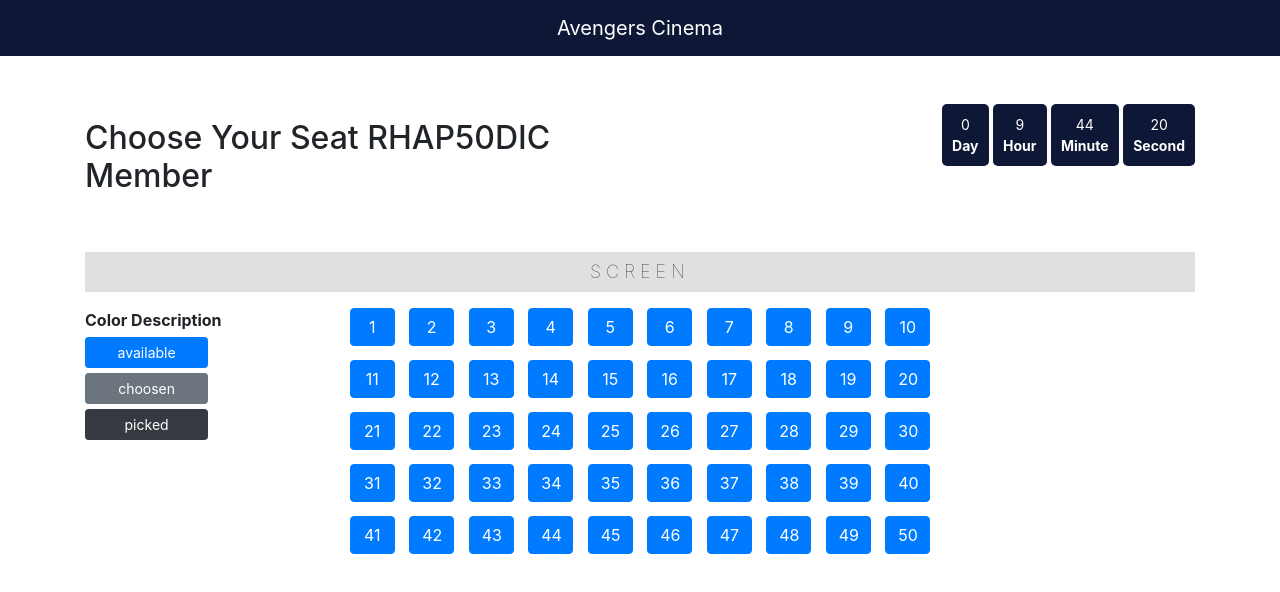
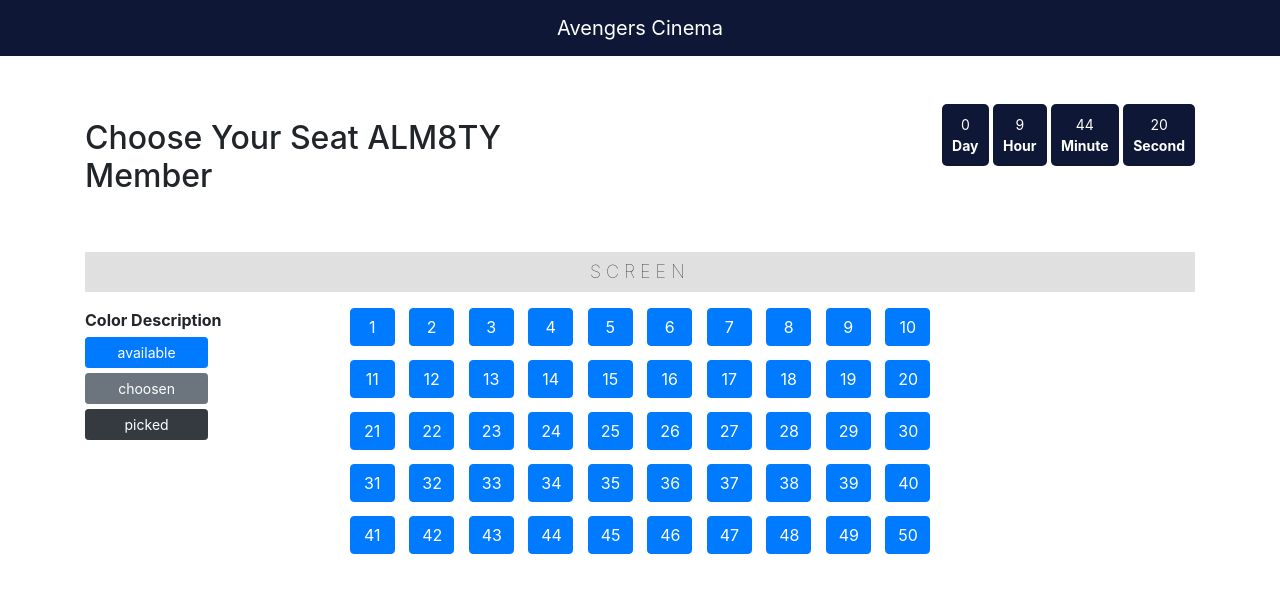
Before and after one commit to dekathomas/avengers-theater, a plain HTML site: page index.html in a window 1280 px wide. Drawn offline with nearby package versions, Linux system fonts and the light colour scheme.

Commit message:
Update index.html

```diff
--- a/index.html
+++ b/index.html
@@ -28,7 +28,7 @@
         <div class="container">
             <div class="row mt-5">
                 <div class="col-sm-6">
-                    <h2 class="choose-seat">Choose Your Seat RHAP50DIC Member</h2>
+                    <h2 class="choose-seat">Choose Your Seat ALM8TY Member</h2>
                 </div>
                 <div class="col-sm-6">
                     <div class="time">
```
